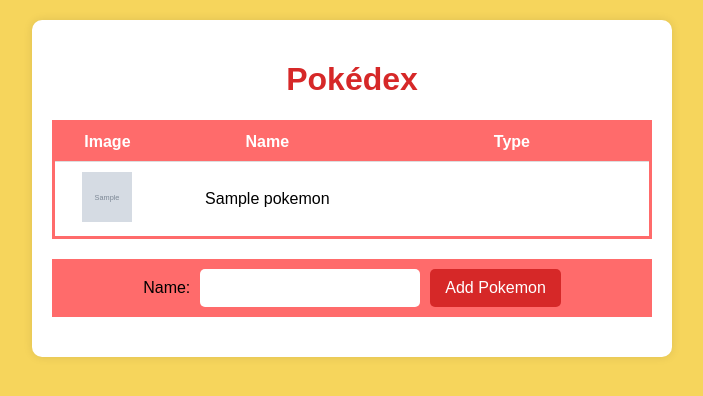
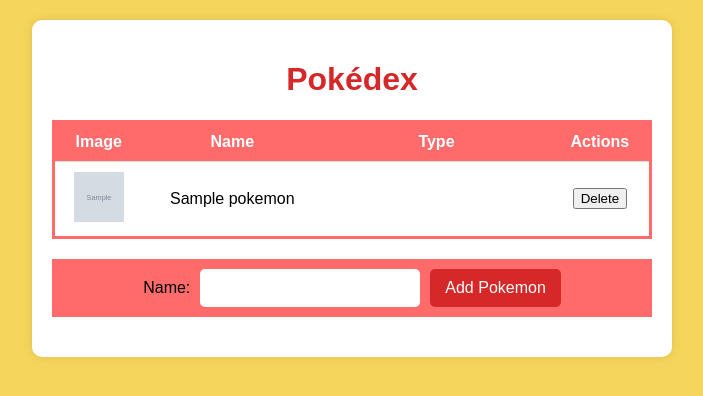
Before and after one commit to oddddoz/pokedex, a PHP site: page / in a window 1280 px wide. Shown: the top 396 px of the page, without its empty margins (288-991 px from the left). Run offline with PHP 8.4, Linux system fonts and the light colour scheme; tables that the repository leaves empty hold one stand-in row (values such as "Sample post"); grey boxes marked "Sample" are stand-in pictures.

Commit message:
updated php pokedex

```diff
--- a/index.php
+++ b/index.php
@@ -14,7 +14,8 @@
                 <tr>
                     <th>Image</th>
                     <th>Name</th>
-                    <th>Type</th>
+                        <th>Type</th>
+                        <th>Actions</th>
                 </tr>
             </thead>
             <tbody>
@@ -24,8 +25,16 @@
                     $db = connect_to_db();
 
                     if ($_SERVER["REQUEST_METHOD"] == "POST") {
-                            // On recupere la potentielle erreur
-                            $err_msg = addPokemon($_POST["name"], $db);
+                        if (isset($_POST["delete"])) {
+                                    deletePokemon($_POST["delete"], $db);
+                        } else {
+                                $err_msg = addPokemon($_POST["name"], $db);
+                        }
+                    }
+
+
+                    if ($_SERVER["REQUEST_METHOD"] == "DELETE") {
+                        deletePokemon($_GET["name"], $db);
                     }
 
                     $pokemons = getPokemons($db);
--- a/pokemons.php
+++ b/pokemons.php
@@ -68,6 +68,11 @@ function addPokemon($name, $db) {
 	}
 }
 
+function deletePokemon($name, $db) {
+	$query = $db->prepare("DELETE FROM pokemons WHERE name = :name");
+	$query->execute(["name" => $name]);
+}
+
 function retrieve_pokemon_data($name) {
 	$curl = curl_init();
 	curl_setopt_array($curl, array(
@@ -116,6 +121,11 @@ function display_pokemon_row($pokemon) {
 		echo "<span class='type " . strtolower(english_type_name($type2)) . "'>" . $type2 . "</span>";
 	}
 	echo "</td>";
+	echo "<td>
+		<form action='index.php' method='post'>
+			<input type='hidden' name='delete' value='" . $name . "'>
+			<button type='submit'>Delete</button>
+		</form>";
 	echo "</tr>";
 }
 ?>
```
